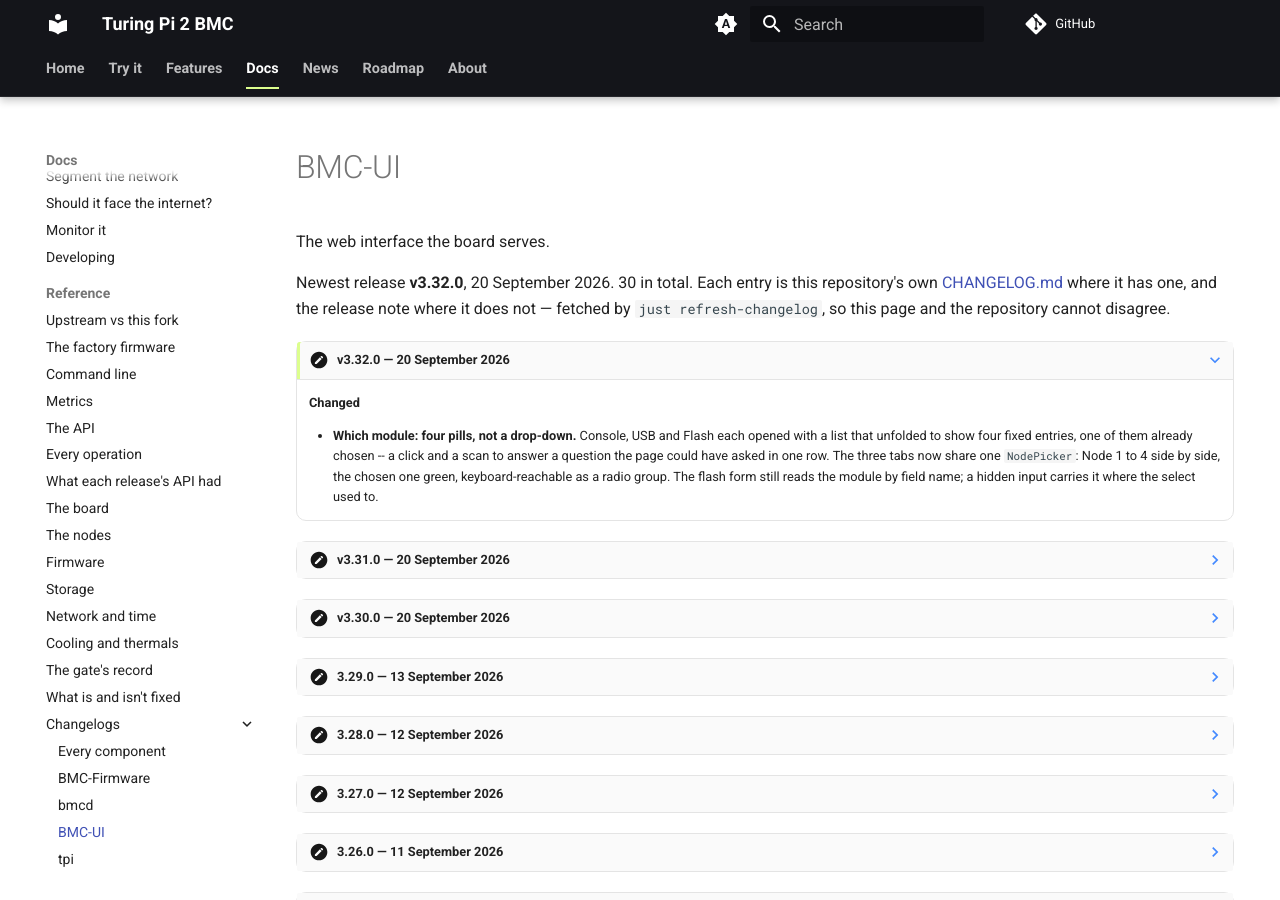
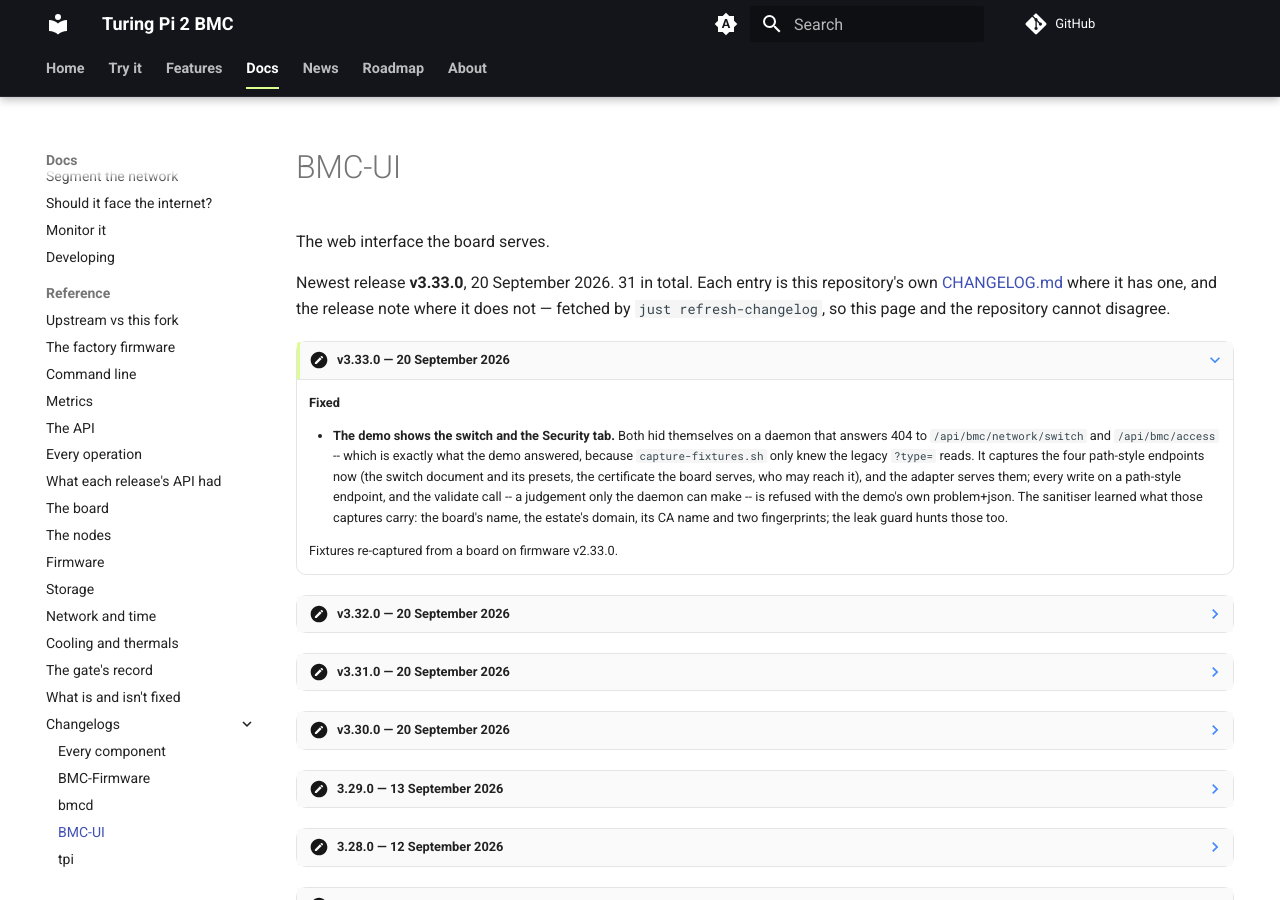
Before and after one commit to excavador-turing/www, an MkDocs documentation site: the page built from docs/changelog/bmc-ui.md, in a window 1280 px wide and 900 px high. Built offline with MkDocs 1.6.1 and Material for MkDocs 9.7.7, drawn with Linux system fonts in a browser that asks for light colours; comment, search, counter and statistics services are not loaded.

Commit message:
the site catches up with what the repositories say
Written by scripts/refresh-changelog.py, refresh-roadmap.py and
scripts/facts.py on the hourly Pages schedule. Nothing here is
typed by hand.

```diff
--- a/docs/changelog/bmc-ui.md
+++ b/docs/changelog/bmc-ui.md
@@ -7,9 +7,26 @@ hide:
 
 The web interface the board serves.
 
-Newest release **v3.32.0**, 20 September 2026. 30 in total. Each entry is this repository's own [CHANGELOG.md](https://github.com/excavador-turing/BMC-UI/blob/hive/CHANGELOG.md) where it has one, and the release note where it does not — fetched by `just refresh-changelog`, so this page and the repository cannot disagree.
+Newest release **v3.33.0**, 20 September 2026. 31 in total. Each entry is this repository's own [CHANGELOG.md](https://github.com/excavador-turing/BMC-UI/blob/hive/CHANGELOG.md) where it has one, and the release note where it does not — fetched by `just refresh-changelog`, so this page and the repository cannot disagree.
 
-???+ note "v3.32.0 — 20 September 2026"
+???+ note "v3.33.0 — 20 September 2026"
+
+    **Fixed**
+
+    - **The demo shows the switch and the Security tab.** Both hid themselves on
+      a daemon that answers 404 to `/api/bmc/network/switch` and `/api/bmc/access`
+      -- which is exactly what the demo answered, because `capture-fixtures.sh`
+      only knew the legacy `?type=` reads. It captures the four path-style
+      endpoints now (the switch document and its presets, the certificate the
+      board serves, who may reach it), and the adapter serves them; every write on
+      a path-style endpoint, and the validate call -- a judgement only the daemon
+      can make -- is refused with the demo's own problem+json. The sanitiser
+      learned what those captures carry: the board's name, the estate's domain,
+      its CA name and two fingerprints; the leak guard hunts those too.
+
+      Fixtures re-captured from a board on firmware v2.33.0.
+
+??? note "v3.32.0 — 20 September 2026"
 
     **Changed**
 
--- a/docs/data/roadmap.json
+++ b/docs/data/roadmap.json
@@ -1,5 +1,5 @@
 {
- "as_of": "2026-09-21",
+ "as_of": "2026-09-20",
  "items": [
   {
    "number": 25,
--- a/docs/feed.xml
+++ b/docs/feed.xml
@@ -7,6 +7,21 @@
   <id>https://turingpi.xyz/feed.xml</id>
   <updated>2026-09-20T00:00:00Z</updated>
   <author><name>excavador-turing</name></author>
+  <entry>
+    <title>Firmware v2.34.0: Pick a module with one click</title>
+    <link href="https://turingpi.xyz/news/v2.34.0/"/>
+    <id>tag:turingpi.xyz,2026-09-21:firmware/2.34.0</id>
+    <updated>2026-09-21T00:00:00Z</updated>
+    <content type="text">Pins **BMC-UI 3.32.0**. bmcd stays at 2.37.0 and tpi at 1.9.0.
+
+### Changed
+
+- **Which module: four pills, not a drop-down.** Console, USB and Flash each
+  opened with a list that unfolded to show four fixed entries, one already
+  chosen. The three tabs now share one picker, Node 1 to 4 side by side with
+  the chosen one green — the same change the fleet shows, because it is one
+  component serving both.</content>
+  </entry>
   <entry>
     <title>Firmware v2.33.0: The board's switch gets VLANs, and the board asks for a password</title>
     <link href="https://turingpi.xyz/news/v2.33.0/"/>
```
Also changed, not shown: docs/changelog/firmware.md (+14 -2 lines), docs/changelog/index.md (+2 -2 lines), docs/data/facts.yaml (+6 -6 lines), docs/news/posts/2.34.0.md (added, +49 -0 lines), docs/roadmap.md (+2 -2 lines).
